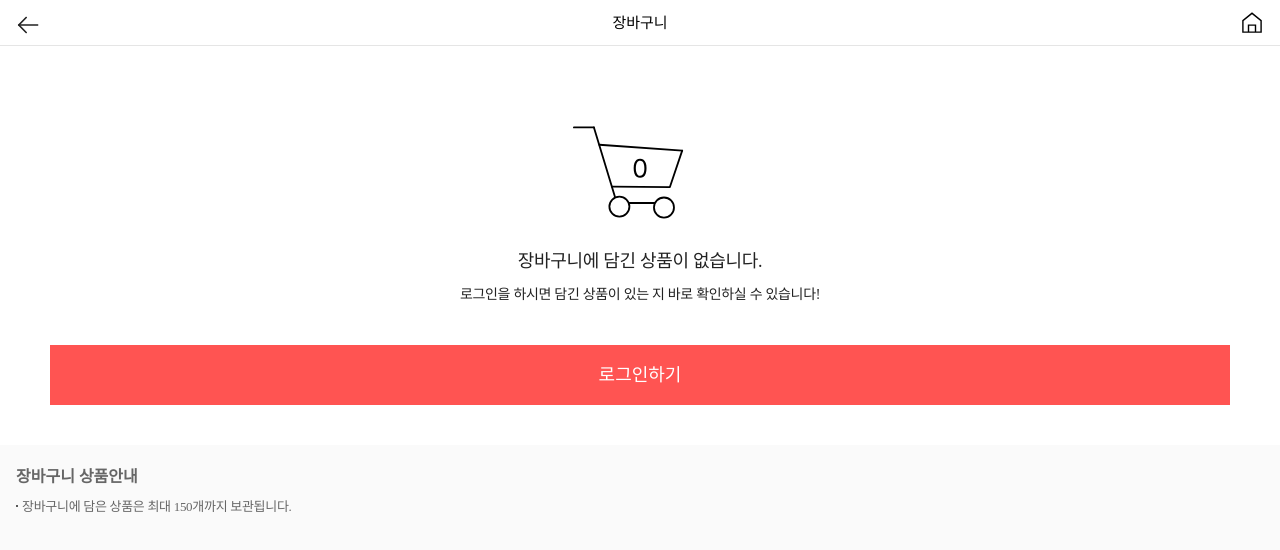
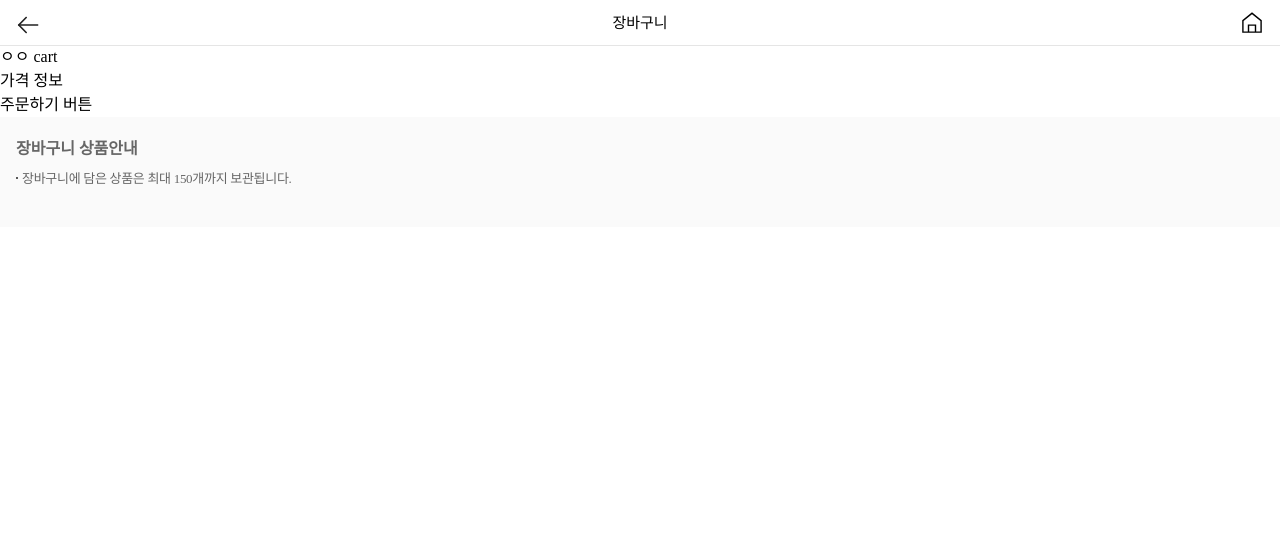
Before and after one commit to 3-isekaiSSG/isekai-fe, a Next.js app: page /cart in a window 1280 px wide. Shown: the top 550 px of the page. Built offline with nearby package versions, Linux system fonts and the light colour scheme; no server answers; a web font is replaced by a local one.

Commit message:
Feat: 장바구니 툴바 파일 생성

```diff
--- a/src/app/cart/page.tsx
+++ b/src/app/cart/page.tsx
@@ -1,10 +1,20 @@
 import NoCart from '@/containers/cart/NoCart'
+import ToolBar from '@/containers/cart/ToolBar'
 
 export default function page() {
   // TODO: 장바구니 데이터 불러오기
-  const data = []
+  const data = [
+    {
+      id: 1,
+    },
+  ]
 
   if (data.length === 0) return <NoCart />
 
-  return <div className="h-10">나는 장바구니</div>
+  return (
+    <>
+      <div>ㅇㅇ cart</div>
+      <ToolBar />
+    </>
+  )
 }
--- /dev/null
+++ b/src/containers/cart/ToolBar.tsx
@@ -0,0 +1,8 @@
+export default function ToolBar() {
+  return (
+    <>
+      <div>가격 정보</div>
+      <div>주문하기 버튼</div>
+    </>
+  )
+}
```
